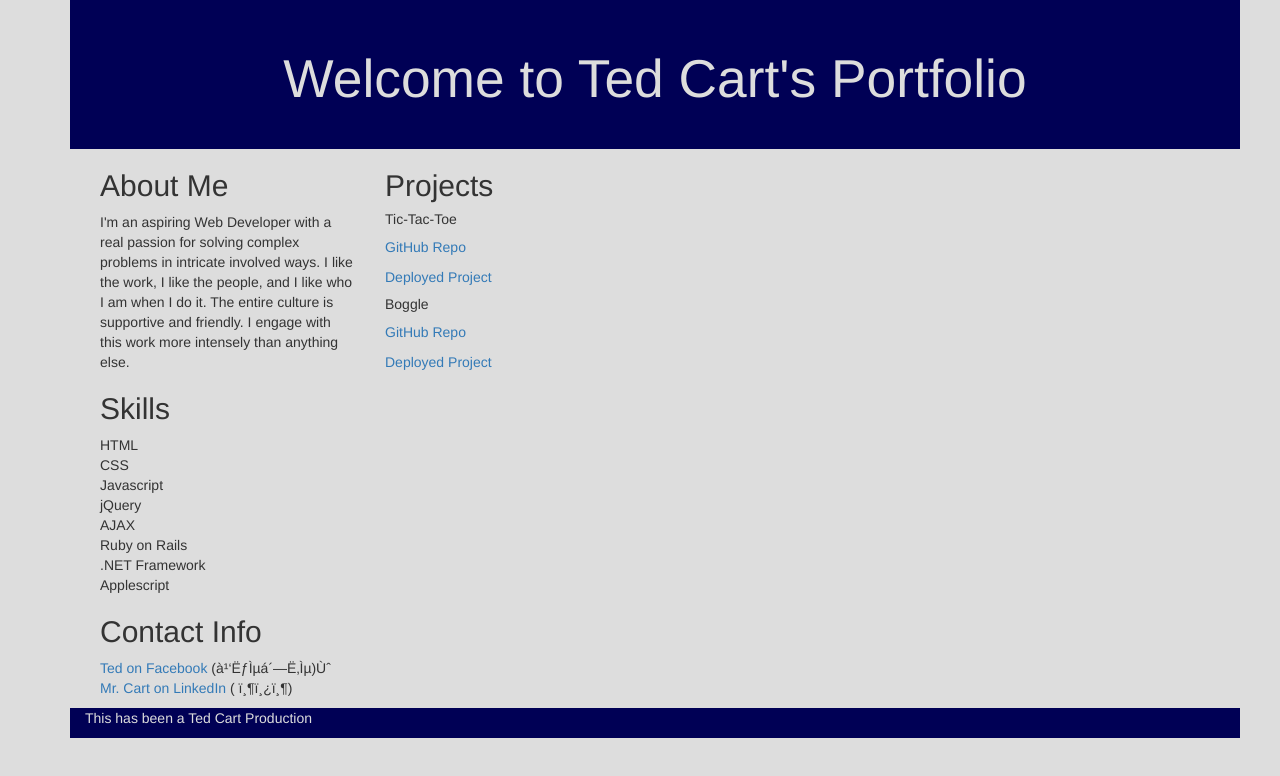
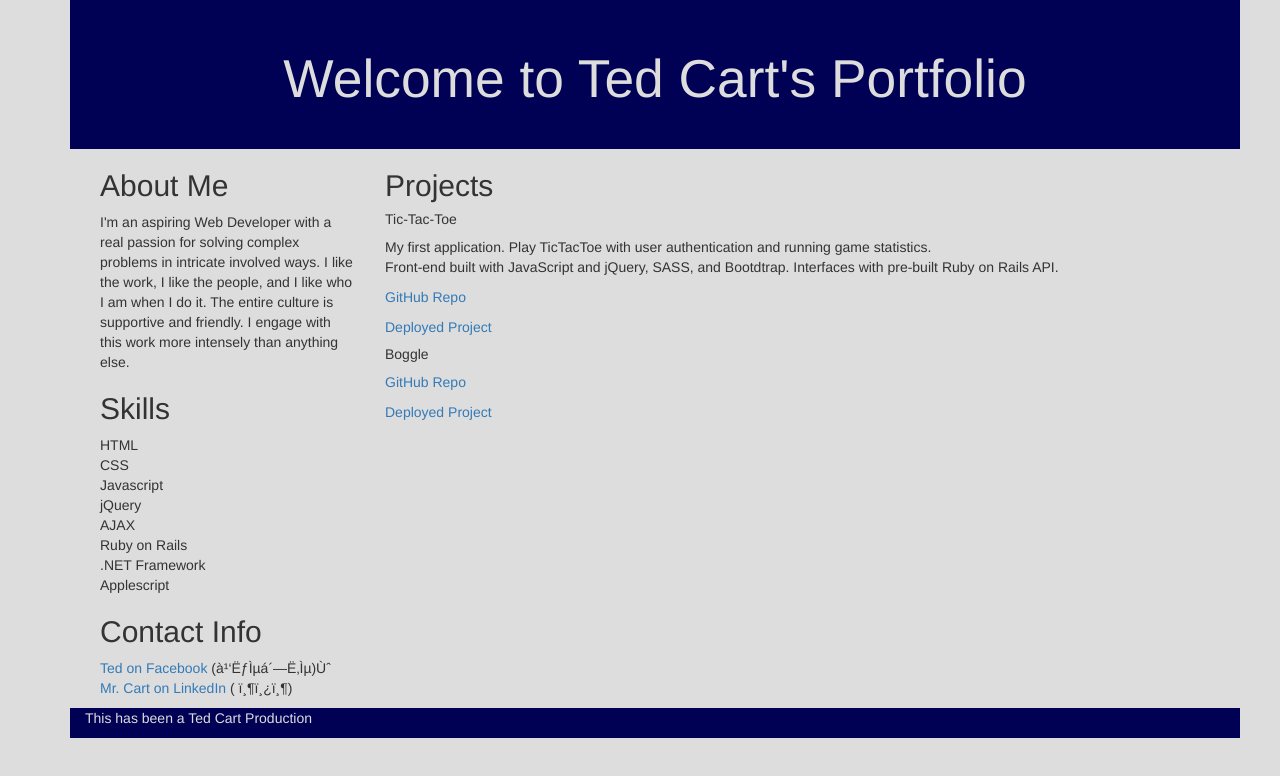
Before and after one commit to TedCart/TedCart.github.io, a website: page index.html in a window 1280 px wide. Drawn offline with nearby package versions, Linux system fonts and the light colour scheme.

Commit message:
Added TicTacToe description

```diff
--- a/index.html
+++ b/index.html
@@ -37,6 +37,7 @@
           <h2> Projects </h2>
           <div>
             <h5>Tic-Tac-Toe</h5>
+            <p>My first application. Play TicTacToe with user authentication and running game statistics.<br>Front-end built with JavaScript and jQuery, SASS, and Bootdtrap. Interfaces with pre-built Ruby on Rails  API.</p>
             <p><a href="https://github.com/TedCart/TicTacToe">GitHub Repo</a></p>
             <p><a href="https://TedCart.github.io/TicTacToe">Deployed Project</a></p>
           </div>
```
